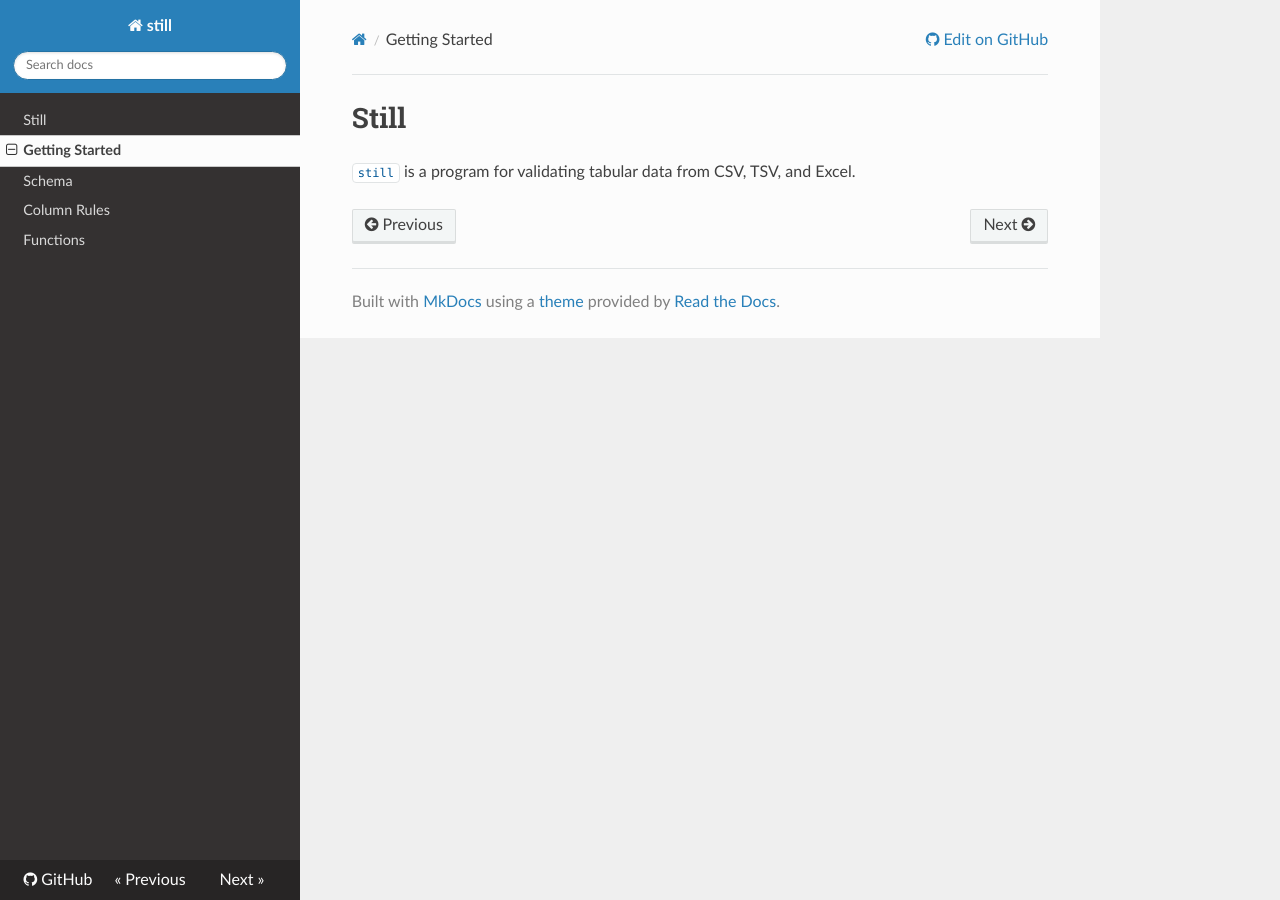
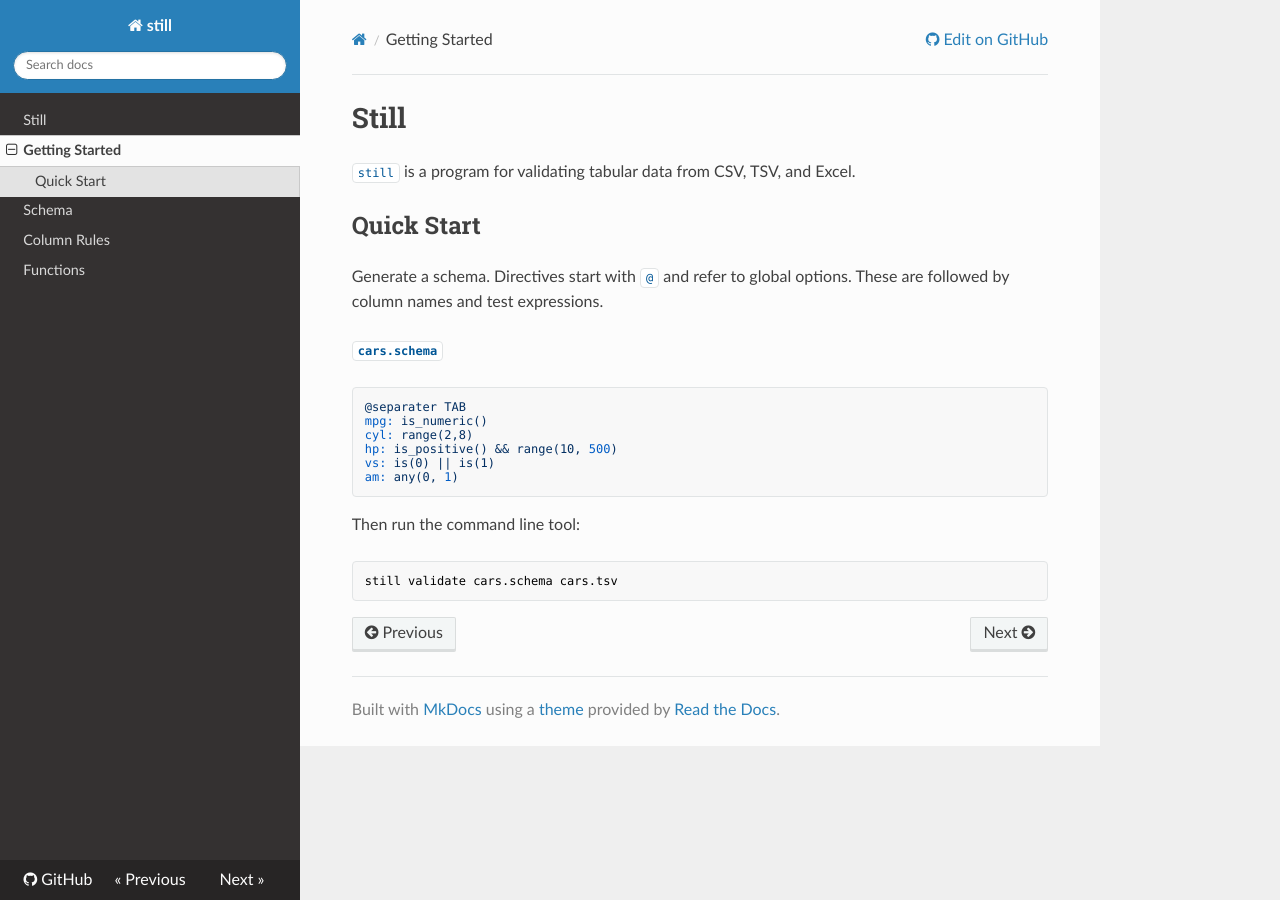
Before and after one commit to danielecook/still, an MkDocs documentation site: the page built from docs/getting-started.md, in a window 1280 px wide. Built offline with MkDocs 1.6.1, drawn with Linux system fonts in a browser that asks for light colours; nearby versions of some CDN libraries.

Commit message:
add quick start

````diff
--- a/docs/getting-started.md
+++ b/docs/getting-started.md
@@ -1,3 +1,24 @@
 # Still
 
 `still` is a program for validating tabular data from CSV, TSV, and Excel.
+
+## Quick Start
+
+Generate a schema. Directives start with `@` and refer to global options. These are followed by column names and test expressions.
+
+__`cars.schema`__
+
+```yaml
+@separater TAB
+mpg: is_numeric()
+cyl: range(2,8)
+hp: is_positive() && range(10, 500)
+vs: is(0) || is(1)
+am: any(0, 1)
+```
+
+Then run the command line tool:
+
+```bash
+still validate cars.schema cars.tsv
+```
````
Also changed, not shown: 1 other file.
